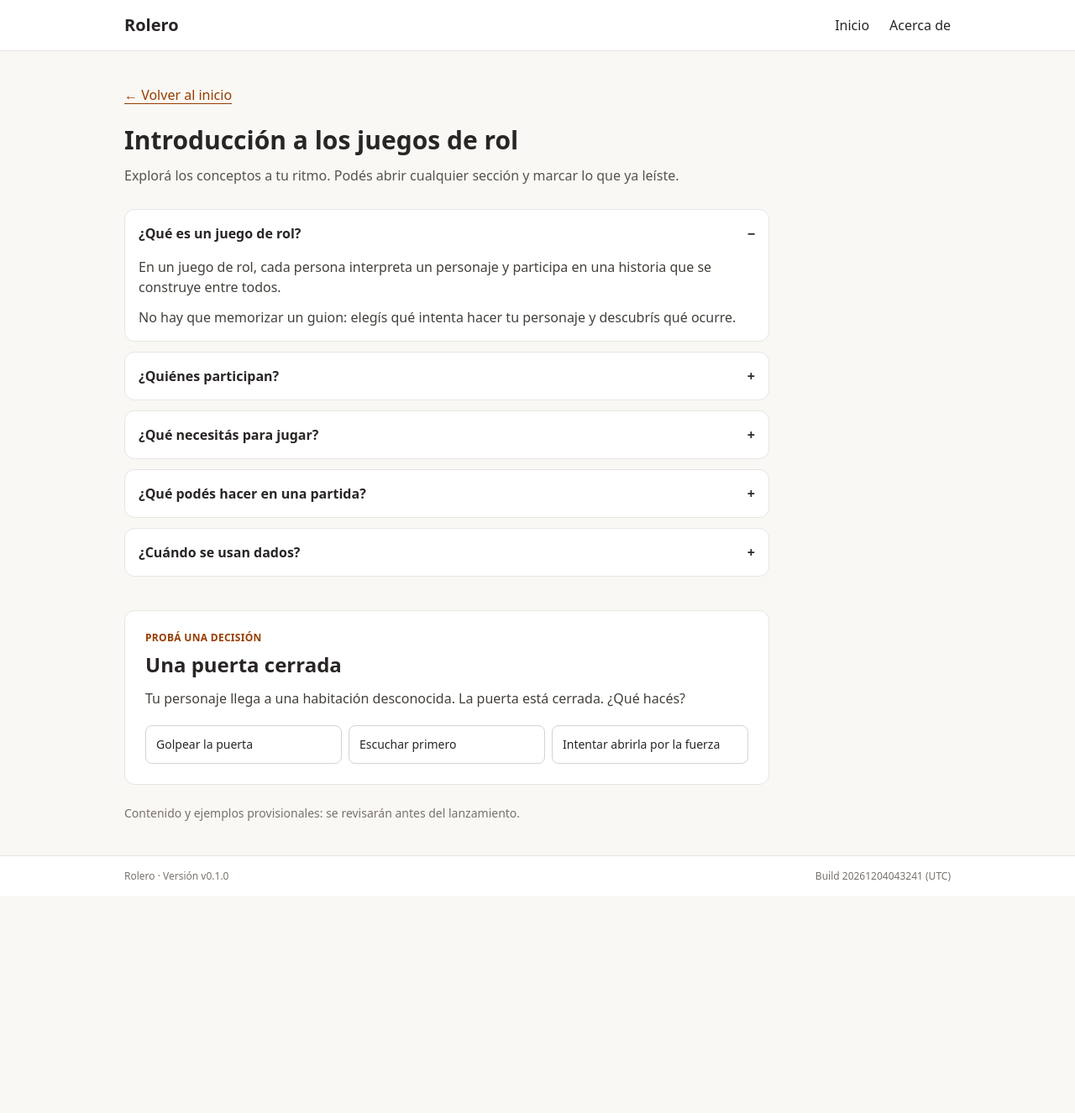
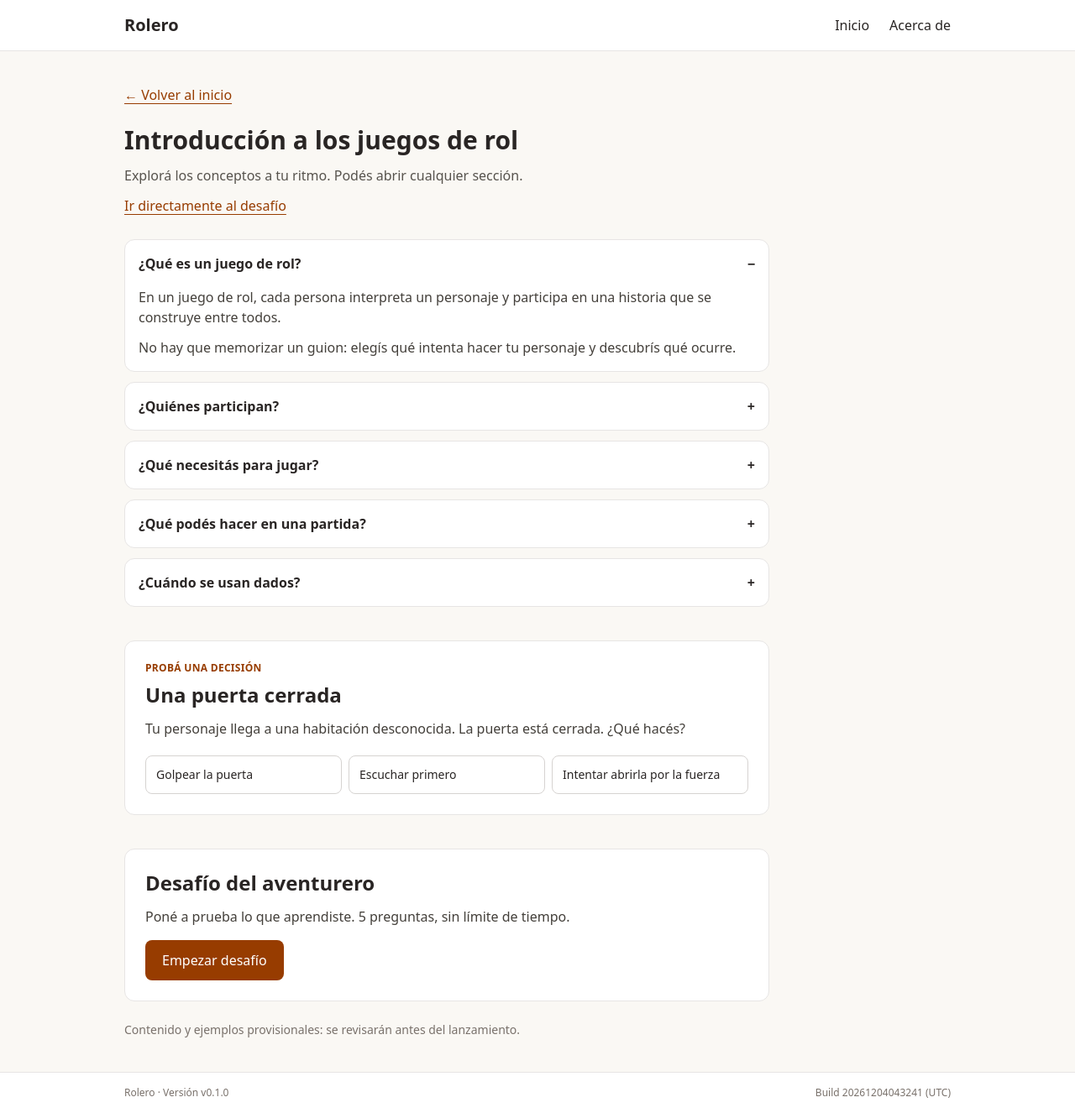
Before and after one commit to lucasdalmolin/ProyectoRolero, a React (Vite) app: page /herramientas/introduccion-al-rol in a window 1280 px wide. Shown: the whole page at 84% size. Before the commit the page ends 1068 px from the top, so only its background shows below. Built offline with nearby package versions, Linux system fonts and the light colour scheme.

Commit message:
feat(intro): replace reading checklist with optional learning quiz

```diff
--- a/src/features/intro-rol/IntroPage.tsx
+++ b/src/features/intro-rol/IntroPage.tsx
@@ -1,15 +1,19 @@
 import { Link } from "react-router";
 import { Guide } from "../../components/ui/Guide";
+import { LearningQuiz } from "../../components/ui/LearningQuiz";
 import { introSections } from "./content";
+import { introQuestions } from "./quiz";
 import { DoorScenario } from "./DoorScenario";
 
 export function IntroPage() {
   return <div className="max-w-3xl">
     <Link to="/" className="mb-6 inline-block text-amber-800 underline underline-offset-4">← Volver al inicio</Link>
     <h1 className="mb-3 text-3xl font-bold">Introducción a los juegos de rol</h1>
-    <p className="mb-7 text-stone-600">Explorá los conceptos a tu ritmo. Podés abrir cualquier sección y marcar lo que ya leíste.</p>
+    <p className="mb-3 text-stone-600">Explorá los conceptos a tu ritmo. Podés abrir cualquier sección.</p>
+    <a href="#desafio" className="mb-7 inline-block text-amber-800 underline underline-offset-4">Ir directamente al desafío</a>
     <Guide sections={introSections} />
     <DoorScenario />
+    <LearningQuiz questions={introQuestions} />
     <p className="mt-6 text-sm text-stone-500">Contenido y ejemplos provisionales: se revisarán antes del lanzamiento.</p>
   </div>;
 }
```
